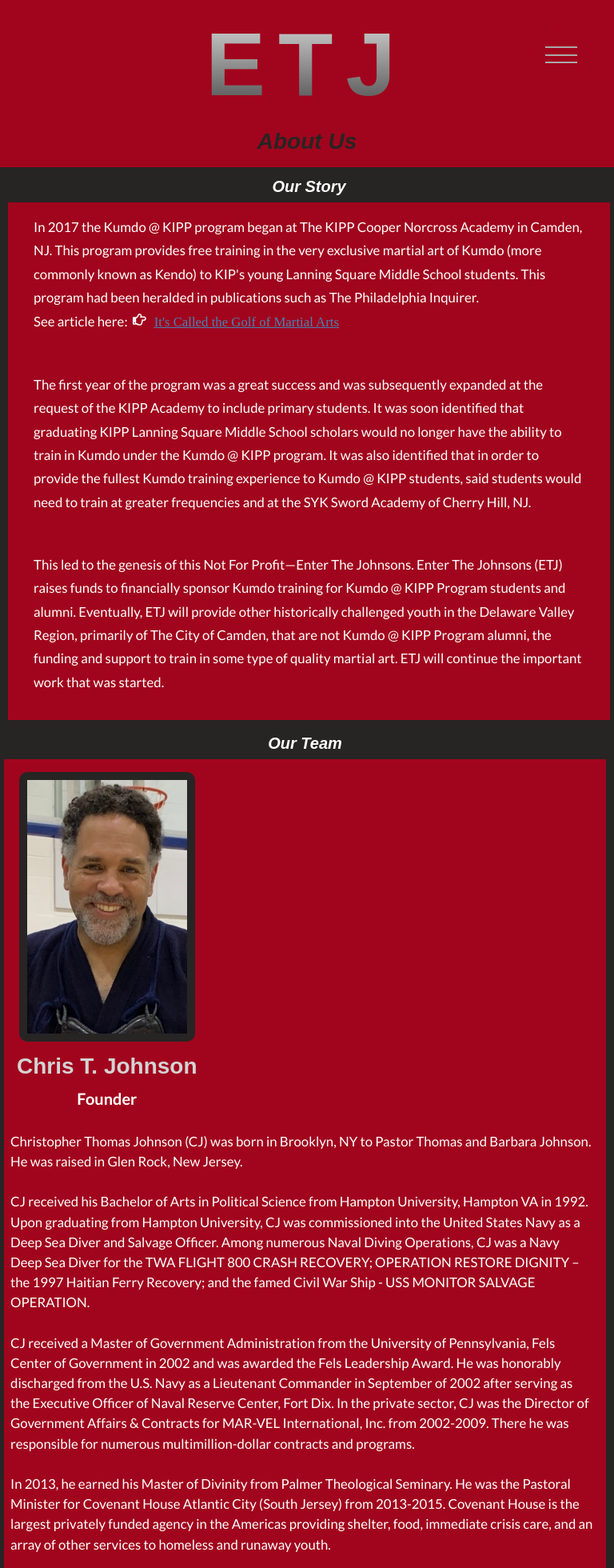
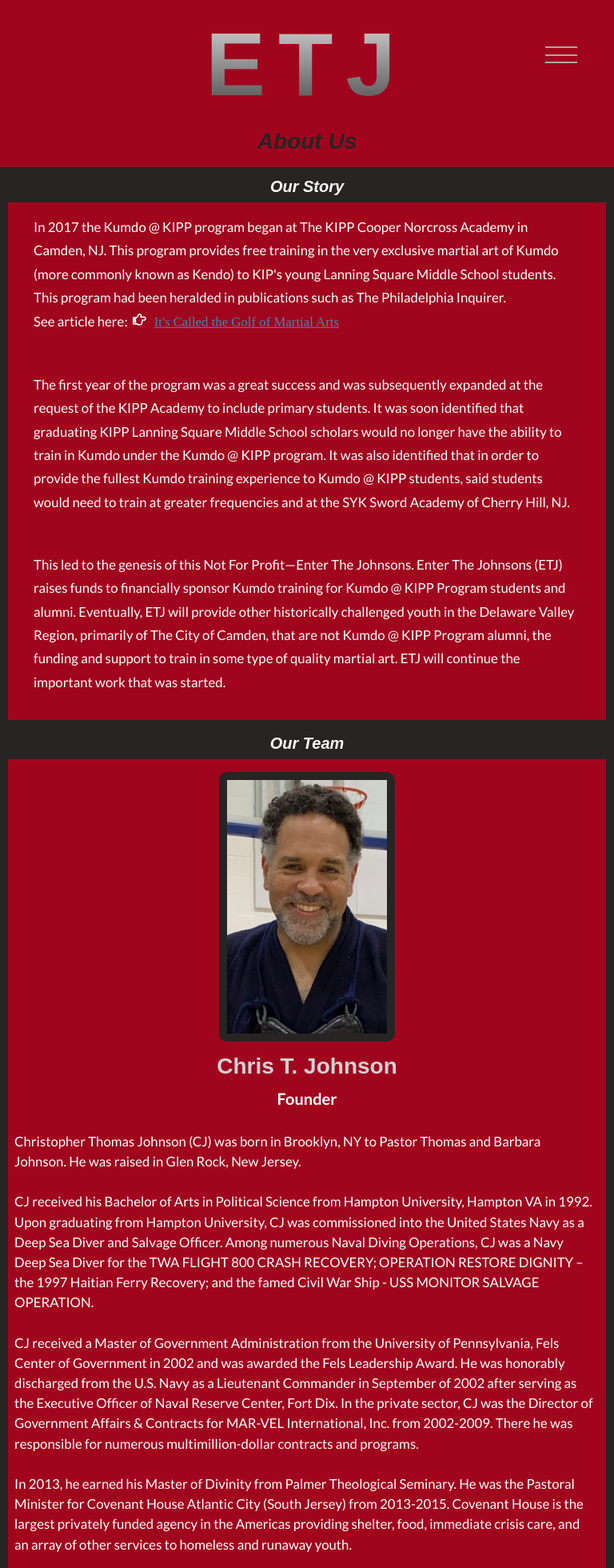
Before and after one commit to BillStephens2022/etj-nextjs, a Next.js app: page /about in a window 768 px wide. Shown: the top 1960 px of the page at 80% size. Built offline with nearby package versions, Linux system fonts and the light colour scheme; no server answers; a web font is replaced by a local one.

Commit message:
fixed some responsiveness issues on about page for phones, tablets

```diff
--- a/pages/about/about.module.css
+++ b/pages/about/about.module.css
@@ -99,12 +99,28 @@
 
 
 @media (min-width: 768px) and (max-width: 1024px) {
+  .main {
+    min-height: 0;
+  }
   .about_container {
     flex-direction: column;
   }
 
   .member_info {
     flex-direction: column;
+  }
+
+  .member_summary {
+    margin: auto;
+    margin-top: 1rem;
+  }
+
+  .about_item:nth-child(1) {
+    border-right: 10px solid var(--primaryGray900);
+  }
+
+  .about_item:nth-child(2) {
+    border-left: 10px solid var(--primaryGray900);
   }
 }
 
```
